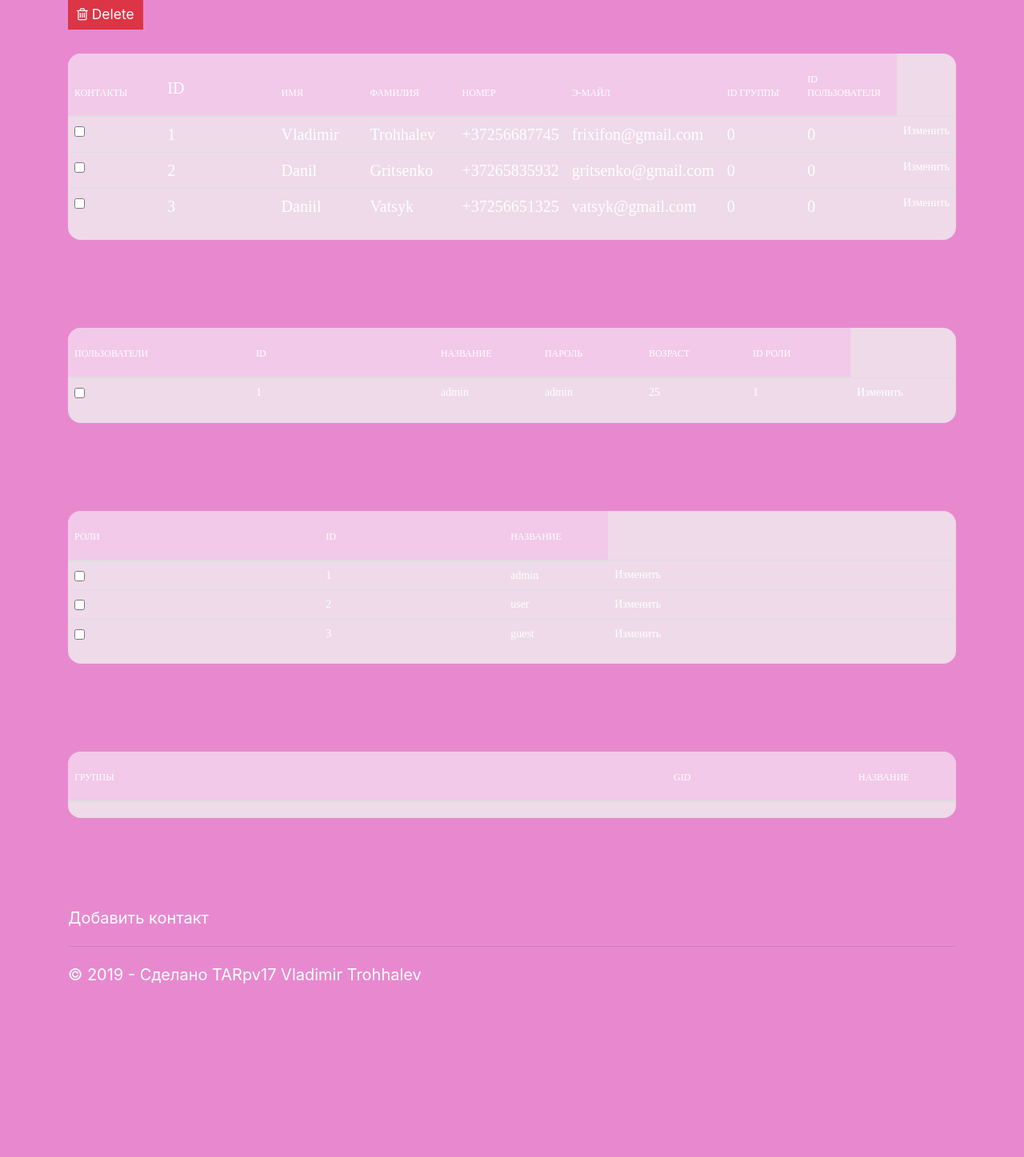
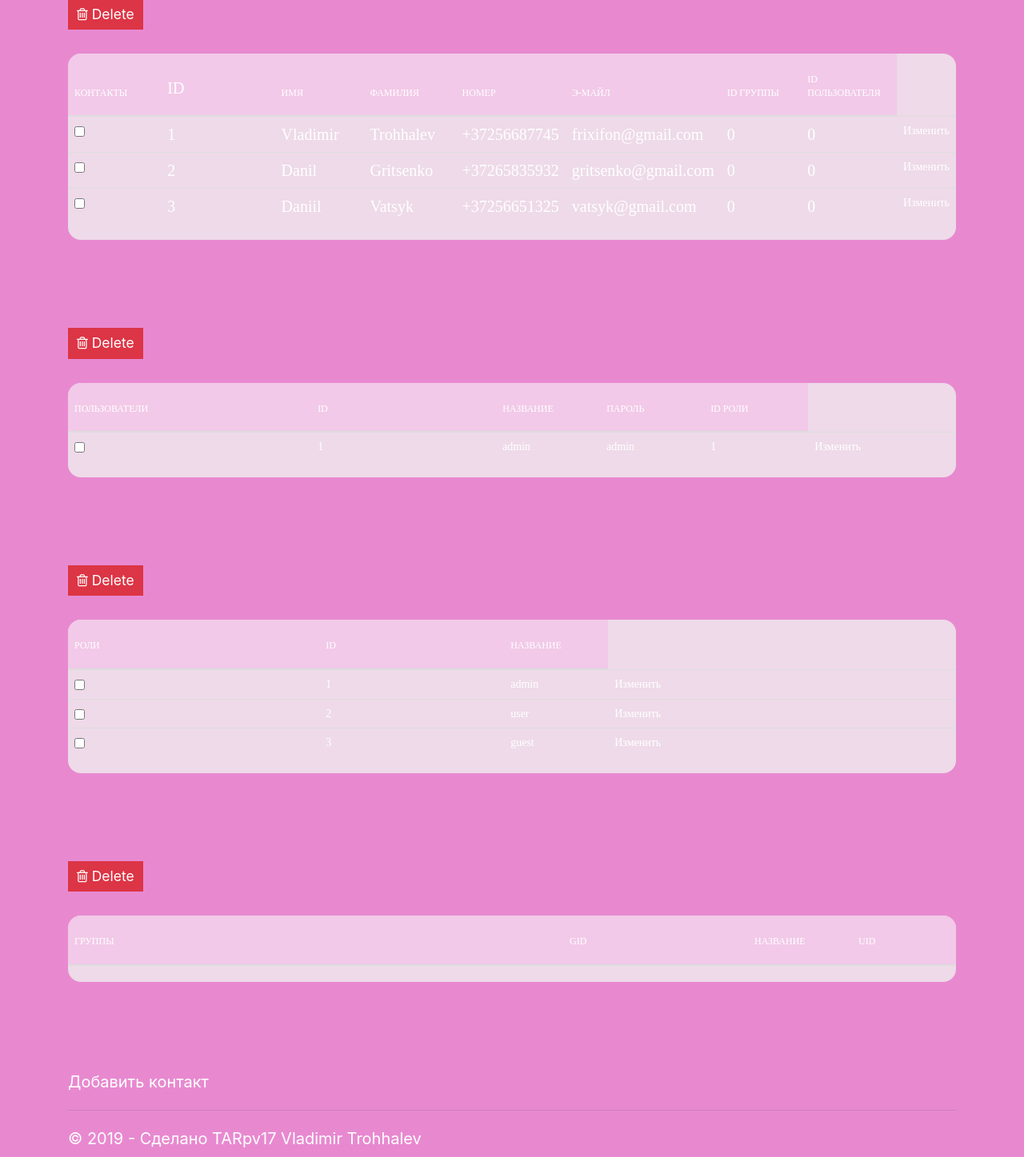
Before and after one commit to frixifon/PhoneBook, an ASP.NET MVC app: page /Home/Admin in a window 1280 px wide. Shown: the part 410-1857 px from the top of the page at 80% size. Before the commit the page ends 1640 px from the top, so only its background shows below. Run offline with ASP.NET Core 8 and stand-ins for ASP.NET MVC 5, Linux system fonts and the light colour scheme; the visitor is signed in with stand-in values (Sample User, id 1); data comes from the database, SQL or seed files in the repository; lists and menus that the app fills with data are empty; the project's own start-up code is not run, and a stand-in starts its controllers and pages; some libraries are stand-ins or nearby versions; some web fonts are replaced.

Commit message:
Теперь точно готово

```diff
--- a/MvcTest/MvcTest/Views/Account/Register.cshtml
+++ b/MvcTest/MvcTest/Views/Account/Register.cshtml
@@ -55,13 +55,13 @@
 			</div>
 		</div>
 
-		<div class="form-group">
+		@*<div class="form-group">
 			@Html.LabelFor(model => model.Age, htmlAttributes: new { @class = "control-label col-md-2" })
 			<div class="col-md-10">
 				@Html.EditorFor(model => model.Age, new { htmlAttributes = new { @class = "form-control" } })
 				@Html.ValidationMessageFor(model => model.Age, "", new { @class = "text-danger" })
 			</div>
-		</div>
+		</div>*@
 		<div class="form-group">
 			<div class="col-md-offset-2 col-md-10">
 				<input type="submit" value="Зарегестрировать" class="btn btn-default" />
--- a/MvcTest/MvcTest/Views/Home/Admin.cshtml
+++ b/MvcTest/MvcTest/Views/Home/Admin.cshtml
@@ -150,6 +150,9 @@
                         </table>
                     </div>
 
+                    <button type="submit" value="Delete" class="btn btn-sm btn-danger rounded-0" onclick="return confirm('Вы уверены?')"><i class="fa fa-trash-o"></i> Delete</button>
+                    <br />
+                    <br />
                     <div id="userclass" class="table100 ver6 m-b-110">
                         <table id="UserTable" style="width:100%;" class="table">
                             <thead>
@@ -158,7 +161,7 @@
                                     <th class="column100 column1" data-column="column1">Id</th>
                                     <th class="column100 column2" data-column="column2">Название</th>
                                     <th class="column100 column3" data-column="column3">Пароль</th>
-                                    <th class="column100 column4" data-column="column4">Возраст</th>
+                                    @*<th class="column100 column4" data-column="column4">Возраст</th>*@
                                     <th class="column100 column5" data-column="column5">ID Роли</th>
                                 </tr>
                             </thead>
@@ -170,7 +173,7 @@
                                         <td class="column100 column1" data-column="column1">@u.Id</td>
                                         <td class="column100 column2" data-column="column2">@u.Email</td>
                                         <td class="column100 column3" data-column="column3">@u.Password</td>
-                                        <td class="column100 column4" data-column="column4">@u.Age</td>
+                                        @*<td class="column100 column4" data-column="column4">@u.Age</td>*@
                                         <td class="column100 column5" data-column="column5">@u.RoleId</td>
                                         <td>@Html.ActionLink("Изменить", "EditUser", new { id = @u.Id })</td>
                                     </tr>
@@ -179,6 +182,9 @@
                         </table>
                     </div>
 
+                    <button type="submit" value="Delete" class="btn btn-sm btn-danger rounded-0" onclick="return confirm('Вы уверены?')"><i class="fa fa-trash-o"></i> Delete</button>
+                    <br />
+                    <br />
                     <div id="roleclass" class="table100 ver6 m-b-110">
                         <table id="RoleTable" style="width:100%;" class="table">
                             <thead>
@@ -202,6 +208,9 @@
                         </table>
                     </div>
 
+                    <button type="submit" value="Delete" class="btn btn-sm btn-danger rounded-0" onclick="return confirm('Вы уверены?')"><i class="fa fa-trash-o"></i> Delete</button>
+                    <br />
+                    <br />
                     <div id="groupclass" class="table100 ver6 m-b-110">
                         <table id="GroupTable" style="width:100%;" class="table">
                             <thead>
@@ -209,6 +218,7 @@
                                     <th>Группы</th>
                                     <th class="column100 column1" data-column="column1">GId</th>
                                     <th class="column100 column2" data-column="column2">Название</th>
+                                    <th class="column100 column2" data-column="column2">UId</th>
                                 </tr>
                             </thead>
                             <tbody>
@@ -218,6 +228,7 @@
                                     <td><input type="checkbox" id="group" name="GroupID" value="@r.GId" class="custom-checkbox chkCheckBoxId" onclick="rolecheck()" /></td>
                                     <td class="column100 column1" data-column="column1">@r.GId</td>
                                     <td class="column100 column2" data-column="column2">@r.Name</td>
+                                    <td class="column100 column2" data-column="column2">@r.UId</td>
                                     <td>@Html.ActionLink("Изменить", "EditGroup", new { id = @r.GId })</td>
                                 </tr>
                                 }
--- a/PhoneBookPHP/kniga.xml
+++ b/PhoneBookPHP/kniga.xml
@@ -21,7 +21,7 @@
   <kontakt id="4">
     <nimi>Nikita</nimi>
     <perekonnanimi>Vinogradov</perekonnanimi>
-    <telefon>59989987</telefon>
-	<email>vin@gmail.com</email>
+    <telefon>59989988</telefon>
+	<email>vin@gmail.co</email>
   </kontakt>
-<kontakt id=""><nimi>Danil</nimi><perekonnanimi>Gritsenko</perekonnanimi><telefon>55555588</telefon><email>123@mail.ru</email></kontakt><kontakt id=""><nimi>Kevin</nimi><perekonnanimi>Konstantinov</perekonnanimi><telefon>52145211</telefon><email>konstantinov@gmail.com</email></kontakt></raamat>
+</raamat>
```
Also changed, not shown: MvcTest/MvcTest/Views/Home/EditGroup.cshtml (+7 -0 lines), 7 other files. Lines whose indentation alone changed are shown as unchanged.
